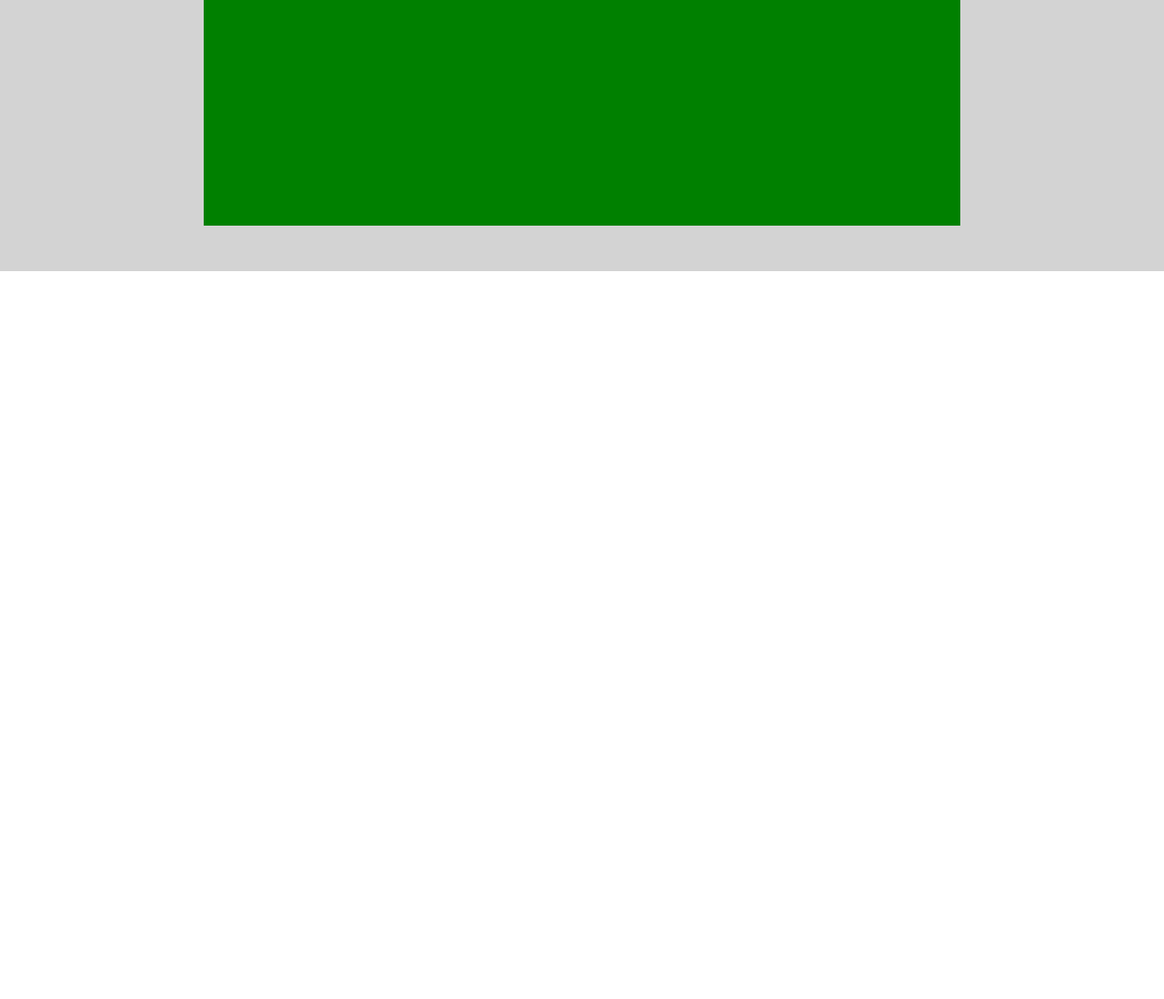
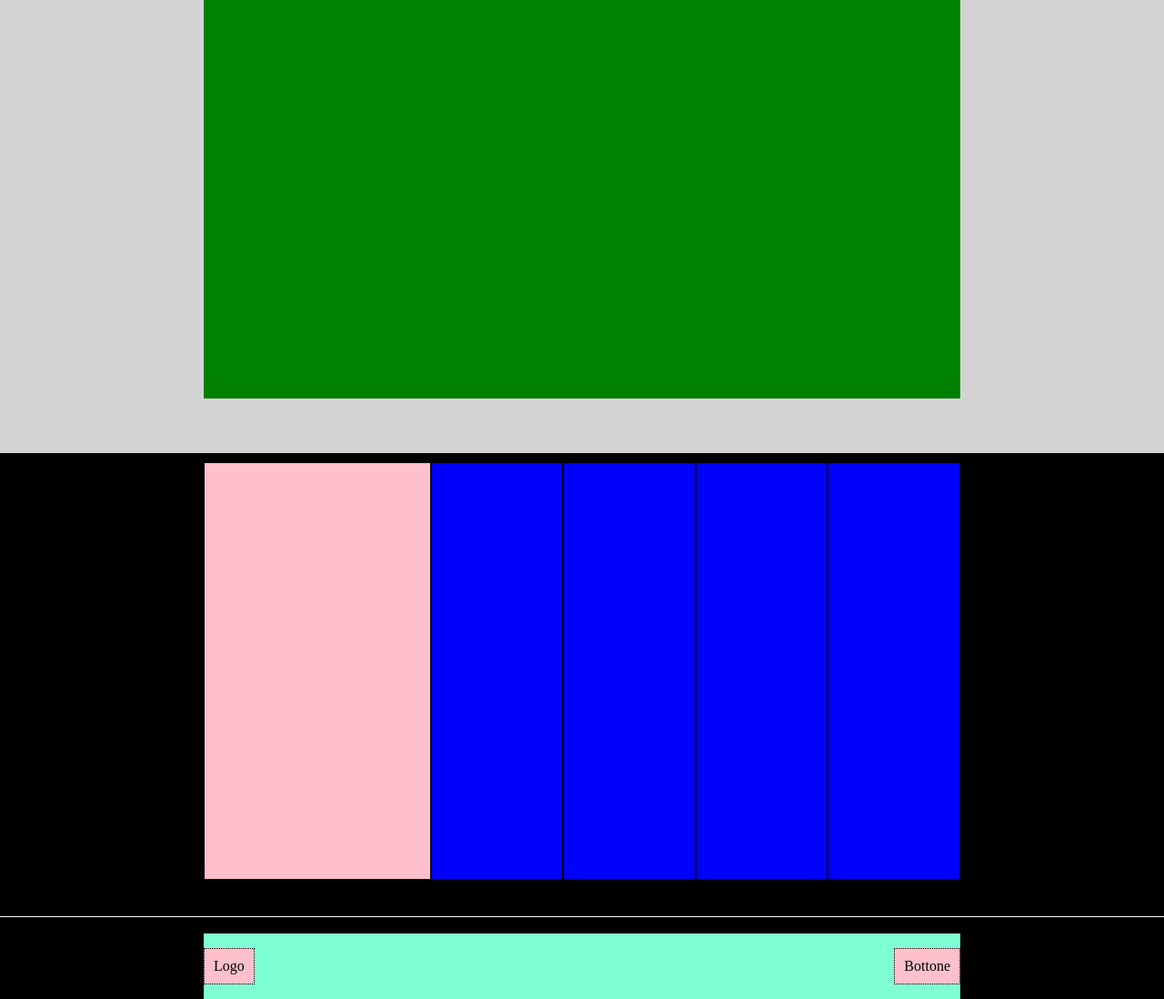
Before and after one commit to AlessandroCarrozza/htmlcss-struttura-discord, a plain HTML site: page index.html in a window 1280 px wide. Shown: the part 3302-4400 px from the top of the page at 91% size. Before the commit the page ends 3600 px from the top, so only its background shows below. Drawn offline with Linux system fonts and the light colour scheme.

Commit message:
Progetto terminato

```diff
--- a/css/style.css
+++ b/css/style.css
@@ -146,7 +146,7 @@ main .box > div{
 
 /* sezione grande */
 main .section-big{
-    height: 1000px;
+    height: 1200px;
     width: 100%;
     background-color: lightgray;
     justify-content: center;
@@ -166,3 +166,60 @@ main .section-big .box{
 
 
 /* inizio footer */
+footer{
+    height: 600px;
+}
+
+footer .footer-top{
+    height: 85%;
+    width: 100%;
+    background-color: black;
+    border-bottom: 1px solid white;
+    justify-content: center;
+    align-items: center;
+}
+
+footer .footer-bottom{
+    height: 15%;
+    width: 100%;
+    background-color: black;
+    justify-content: center;
+    align-items: flex-end;
+}
+
+/* footer top */
+footer .footer-top .box{
+    width: 65%;
+    height: 90%;
+    margin-bottom: 30px;
+}
+
+footer .footer-top .pink{
+    width: 30%;
+    height: 100%;
+    background-color: pink;
+    border: 1px solid black;
+}
+
+footer .footer-top .blue{
+    width: calc(70% / 4);
+    height: 100%;
+    background-color: blue;
+    border: 1px solid black;
+}
+
+/* footer bottom */
+footer .footer-bottom .bar{
+    width: 65%;
+    height: 80%;
+    background-color: aquamarine;
+    justify-content: center;
+    align-items: center;
+    justify-content: space-between;
+}
+
+footer .bar > div{
+    padding: 10px;
+    background-color: pink;
+    border: 1px dotted black;
+}
--- a/index.html
+++ b/index.html
@@ -66,10 +66,28 @@
         </main>
         <!-- fine main -->
 
+        <!-- inizio footer -->
         <footer>
-            <div class="footer-top"></div>
-            <div class="footer-bottom"></div>
+            <!-- footer top -->
+            <div class="footer-top flex">
+                <div class="box flex">
+                    <div class="pink"></div>
+                    <div class="blue"></div>
+                    <div class="blue"></div>
+                    <div class="blue"></div>
+                    <div class="blue"></div>
+                </div>
+            </div>
+
+            <!-- footer bottom -->
+            <div class="footer-bottom flex">
+                <div class="bar flex">
+                    <div class="logo">Logo</div>
+                    <div class="button">Bottone</div>
+                </div>
+            </div>
         </footer>
+        <!-- fine footer -->
 
     </div>
 
```
